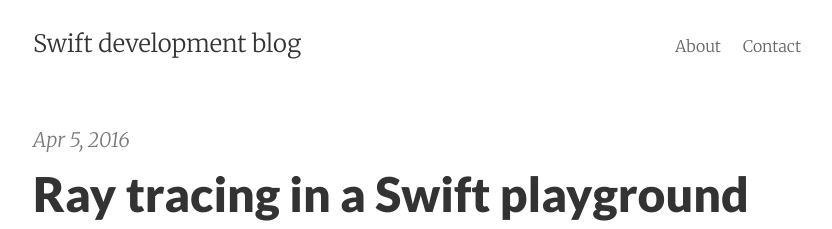
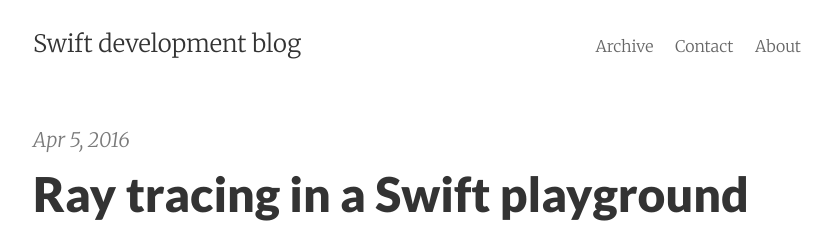
Before and after one commit to mhorga/mhorga.github.io, a Jekyll site: the page built from index.html, in a window 1280 px wide. Shown: the top 229 px of the page, without its empty margins (223-1055 px from the left). Built offline with Jekyll 4.4.1, drawn with Linux system fonts in a browser that asks for light colours; the list of posts is cut into pages by our own code; comment, search, counter and statistics services are not loaded.

Commit message:
added Archive

```diff
--- a/_includes/navigation.html
+++ b/_includes/navigation.html
@@ -1,2 +1,3 @@
+<a href="{{ site.baseurl }}/archive/">Archive</a>
+<a href="{{ site.baseurl }}/contact/">Contact</a>
 <a href="{{ site.baseurl }}/about/">About</a>
-<a href="{{ site.baseurl }}/contact/">Contact</a>
```
